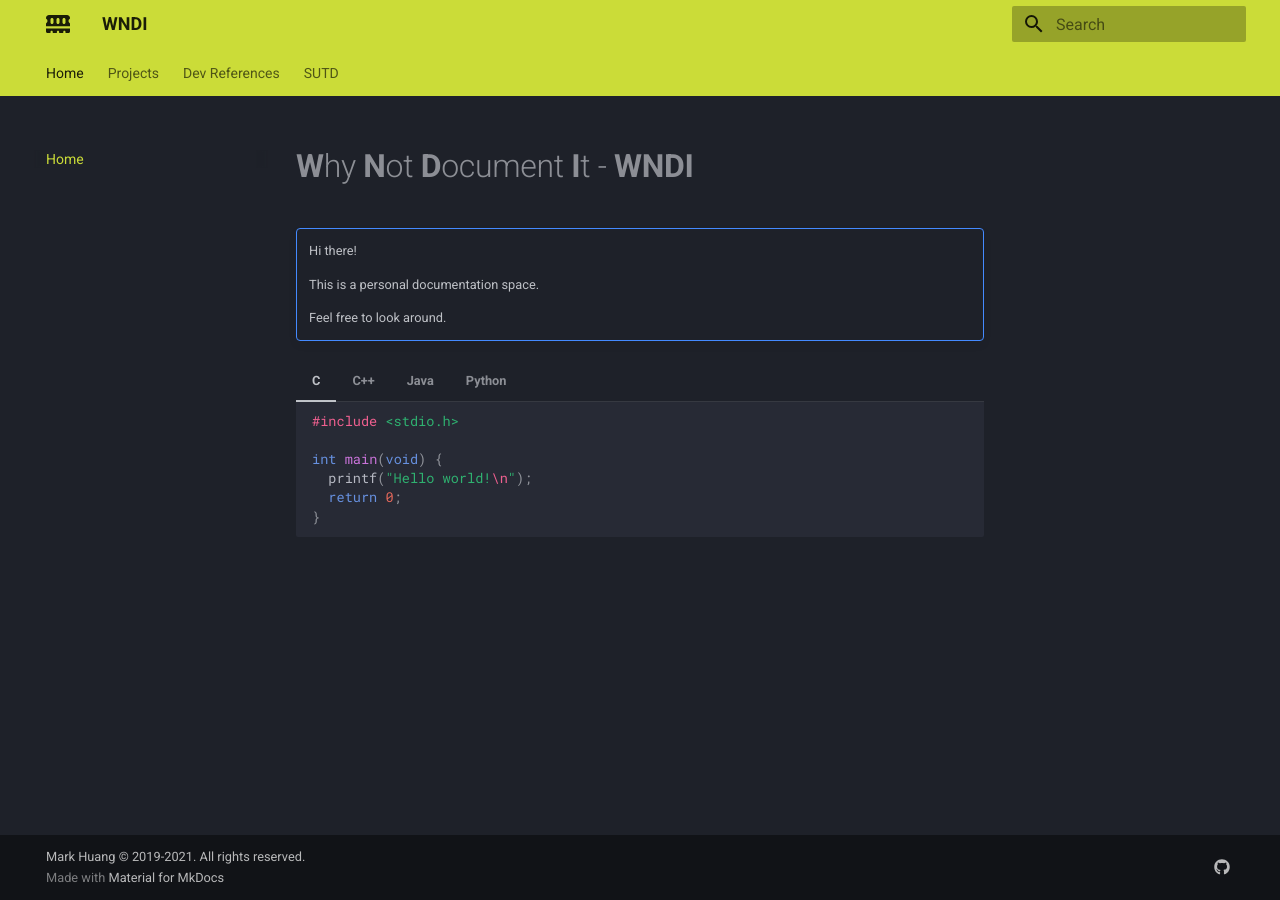
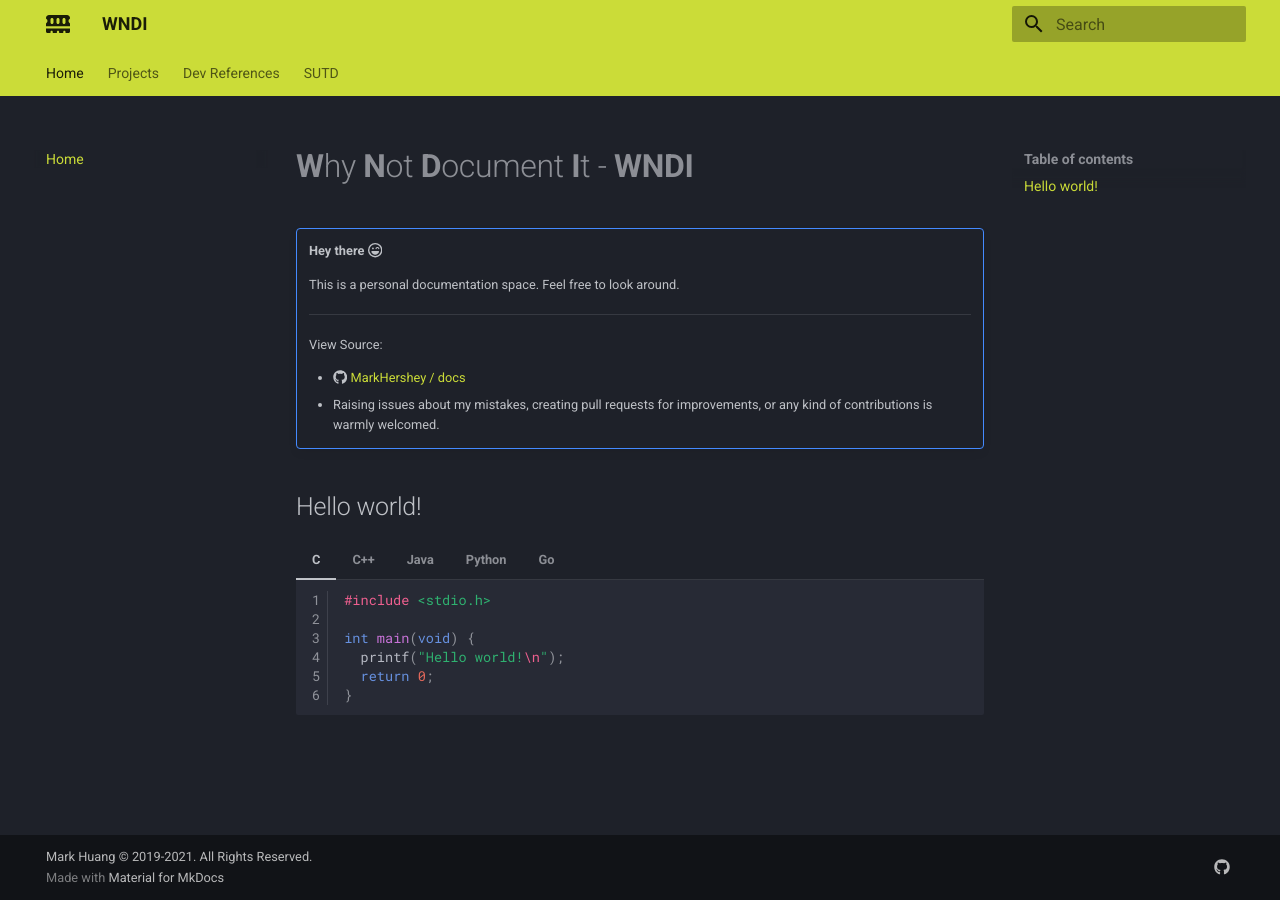
Before and after one commit to MarkHershey/docs, an MkDocs documentation site: the page built from docs/index.md, in a window 1280 px wide. Built offline with MkDocs 1.6.1 and Material for MkDocs 9.7.7, drawn with Linux system fonts in a browser that asks for light colours.

````diff
--- a/docs/index.md
+++ b/docs/index.md
@@ -2,15 +2,23 @@
 
 !!! tldr ""
 
-    Hi there!
+    **Hey there** :fontawesome-regular-laugh-wink:
 
     This is a personal documentation space.
+    Feel free to look around.
 
-    Feel free to look around.
+    ---
+
+    View Source:
+
+    - :fontawesome-brands-github:{: .github } [MarkHershey / docs](https://github.com/MarkHershey/docs)
+    - Raising issues about my mistakes, creating pull requests for improvements, or any kind of contributions is warmly welcomed.
+
+## Hello world!
 
 === "C"
 
-    ``` c
+    ``` c linenums="1"
     #include <stdio.h>
 
     int main(void) {
@@ -21,7 +29,7 @@
 
 === "C++"
 
-    ``` c++
+    ``` c++ linenums="1"
     #include <iostream>
 
     int main(void) {
@@ -32,14 +40,28 @@
 
 === "Java"
 
-    ``` java
-    public static void main(String[] args) {
-        System.out.println("Hello world!");
+    ``` java linenums="1"
+    class HelloWorld {
+        public static void main(String[] args) {
+            System.out.println("Hello, World!");
+        }
     }
     ```
 
 === "Python"
 
-    ``` python
-    print("Hello world!")
+    ``` python linenums="1"
+    def main():
+        print("Hello world!")
     ```
+
+=== "Go"
+
+    ``` go linenums="1"
+    package main
+
+    import "fmt"
+    func main() {
+        fmt.Println("hello world")
+    }
+    ```
--- a/mkdocs.yml
+++ b/mkdocs.yml
@@ -1,6 +1,6 @@
 # Site Information
 site_name: "WNDI"
-site_description: Mark Huang's Personal Documentation
+site_description: "Mark Huang's Personal Documentation"
 site_author: Mark Huang
 docs_dir: docs/
 
@@ -9,7 +9,7 @@ docs_dir: docs/
 # repo_url: 'https://github.com/MarkHershey/docs'
 
 # Copyright Declaration (shown at the end of the page)
-copyright: Mark Huang &copy; 2019-2021. All rights reserved.
+copyright: "Mark Huang &copy; 2019-2021. All Rights Reserved."
 
 # Footer Customization
 extra:
@@ -63,12 +63,16 @@ nav:
     - Projects:
       - Dotfiles: 'project/dotfiles.md'
     - Dev References:
-      - Docker: 'dev/docker.md'
-      - DNS: 'dev/dns.md'
-      - SSH: 'dev/ssh.md'
-      - VIM: 'dev/vim_ref.md'
-      - Linux CLI: 'dev/linux-commands.md'
-      - Linux Distros: 'dev/linux-distros.md'
+      - Dev Tools:
+        - Docker: 'dev/docker.md'
+        - VIM: 'dev/vim_ref.md'
+      - Networking:
+        - DNS: 'dev/dns.md'
+        - SSH: 'dev/ssh.md'
+        - TLS Certificate: 'dev/tls_certificate.md'
+      - Linux:
+        - Linux CLI: 'dev/linux-commands.md'
+        - Linux Distros: 'dev/linux-distros.md'
       - Computer Science Stuff:
         - CS Books: 'cs/cs_books.md'
         - CS Education at SUTD:
````
Also changed, not shown: docs/dev/tls_certificate.md (added, +36 -0 lines).
